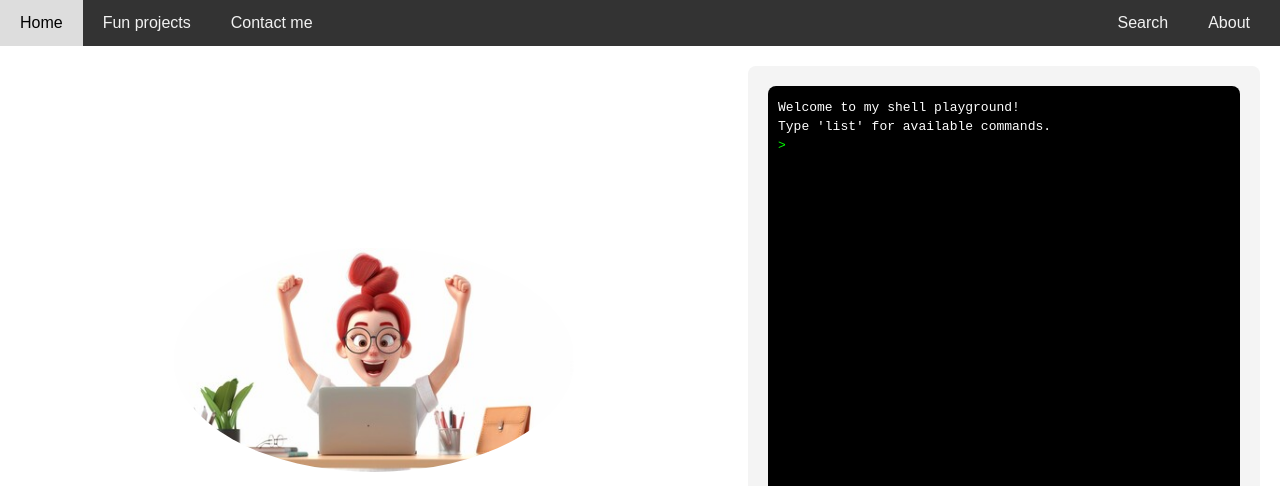
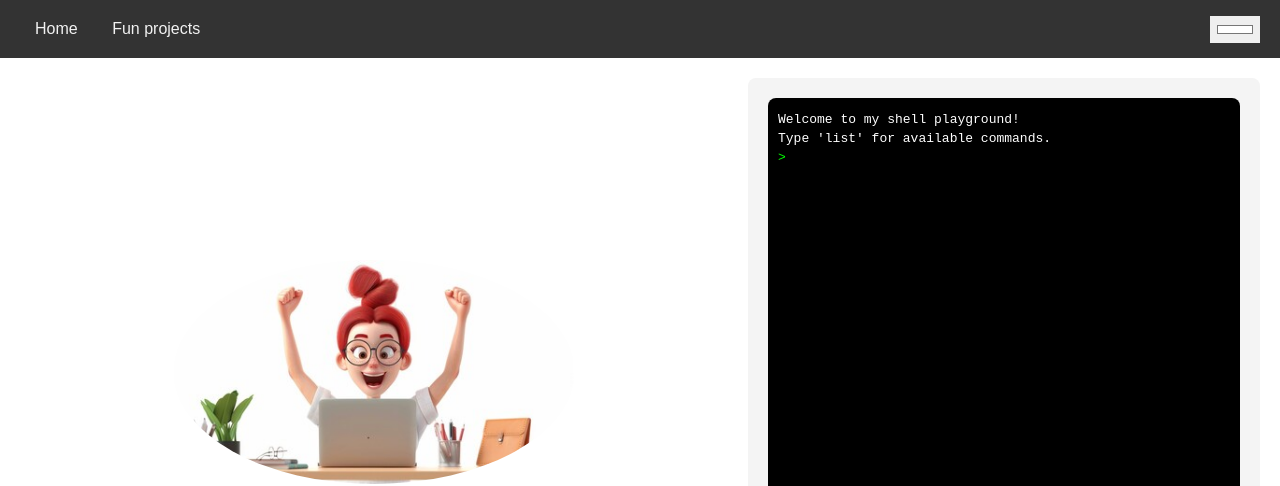
Before and after one commit to bobo0128/linktree, a plain HTML site: page index.html in a window 1280 px wide. Shown: the top 486 px of the page. Drawn offline with Linux system fonts and the light colour scheme.

Commit message:
removed some non-work link from navbar

```diff
--- a/css/global.css
+++ b/css/global.css
@@ -2,20 +2,23 @@ body {
     font-family: Arial, sans-serif;
     margin: 0;
     padding: 0;
+    overflow: hidden;
 }
 
 /* Navbar styling */
 .navbar {
+    display: flex;
+    justify-content: space-between;
+    align-items: center;
+    padding: 10px 20px;
     background-color: #333;
     overflow: hidden;
 }
 
-.navbar a {
-    float: left;
-    display: block;
+.navbar-left a, .navbar-right a {
+    display: inline-block;
     color: #f2f2f2;
-    text-align: center;
-    padding: 14px 20px;
+    padding: 10px 15px;
     text-decoration: none;
 }
 
@@ -34,9 +37,21 @@ body {
     outline:none;
 }
 
+.navbar-right input[type="color"] {
+    margin-left: 10px;
+    padding: 5px;
+    border: none;
+    cursor: pointer;
+}
+
+.navbar-left a:hover, .navbar-right a:hover {
+    background-color: #575757;
+    color: #ffffff;
+}
+
 .navbar-right {
-    float: right;
-    margin-right: 10px;
+    display: flex;
+    align-items: center;
 }
 
 /* Layout styling */
@@ -112,7 +127,7 @@ body {
     padding: 10px;
     border-radius: 8px;
     font-family: monospace;
-    height: 100%;
+    height: 95%;
     overflow-y: auto;
 }
 
--- a/index.html
+++ b/index.html
@@ -11,17 +11,24 @@
   </head>
 
   <body>
-    <!-- Navbar -->
-    <div class="navbar">
-      <a href="#" tabindex="1" onclick="showHome()">Home</a>
-      <a href="#" tabindex="2" onclick="loadFunProjects()">Fun projects</a>
-      <a href="#" tabindex="3">Contact me</a>
+    <nav class="navbar">
+      <!-- Navbar Left -->
+      <div class="navbar-left">
+        <a href="#" tabindex="1" onclick="showHome()">Home</a>
+        <a href="#" tabindex="2" onclick="loadFunProjects()">Fun projects</a>
+      </div>
+
+      <!-- Navbar Right -->
       <div class="navbar-right">
-        <a href="#search">Search</a>
-        <a href="#about">About</a>
+        <!-- Color Picker -->
+        <input
+          type="color"
+          id="colorPicker"
+          value="#ffffff"
+          title="Choose Theme Color"
+        />
       </div>
-    </div>
-
+    </nav>
     <!-- Main Container -->
     <div class="container" id="content">
       <div class="left">
@@ -35,9 +42,6 @@
             ></a>
             <a href="https://www.github.com" target="_blank"
               ><i class="fa-brands fa-github fa-xl"></i
-            ></a>
-            <a href="https://www.github.com" target="_blank"
-              ><i class="fa-solid fa-envelope fa-xl"></i
             ></a>
           </div>
           <div class="description">
@@ -94,13 +98,24 @@
       const shell = document.getElementById("shell");
       const inputLine = document.getElementById("input-line");
 
+      // Color picker for theme color
+      const colorPicker = document.getElementById("colorPicker");
+      colorPicker.addEventListener("input", (event) => {
+        const themeColor = event.target.value;
+
+        // Apply the theme color to various parts of the page
+        document.body.style.backgroundColor = themeColor; // Background color
+        document.getElementById("navbar").style.backgroundColor = themeColor; // Navbar color
+        document.getElementById("shell").style.backgroundColor = themeColor; // Shell background color
+      });
+
       document.addEventListener("keydown", function (event) {
         if (event.key === "Enter") {
           console.log("input line:" + inputLine.innerText);
           const command = inputLine.innerText.replace(">", "").trim();
 
-          let output = inputLine.innerText + "<br>" +
-            COMMANDS[command] ||
+          let output =
+            inputLine.innerText + "<br>" + COMMANDS[command] ||
             'Command not found. Try "list" for available commands.';
 
           const newOutputLine = document.createElement("div");
```
